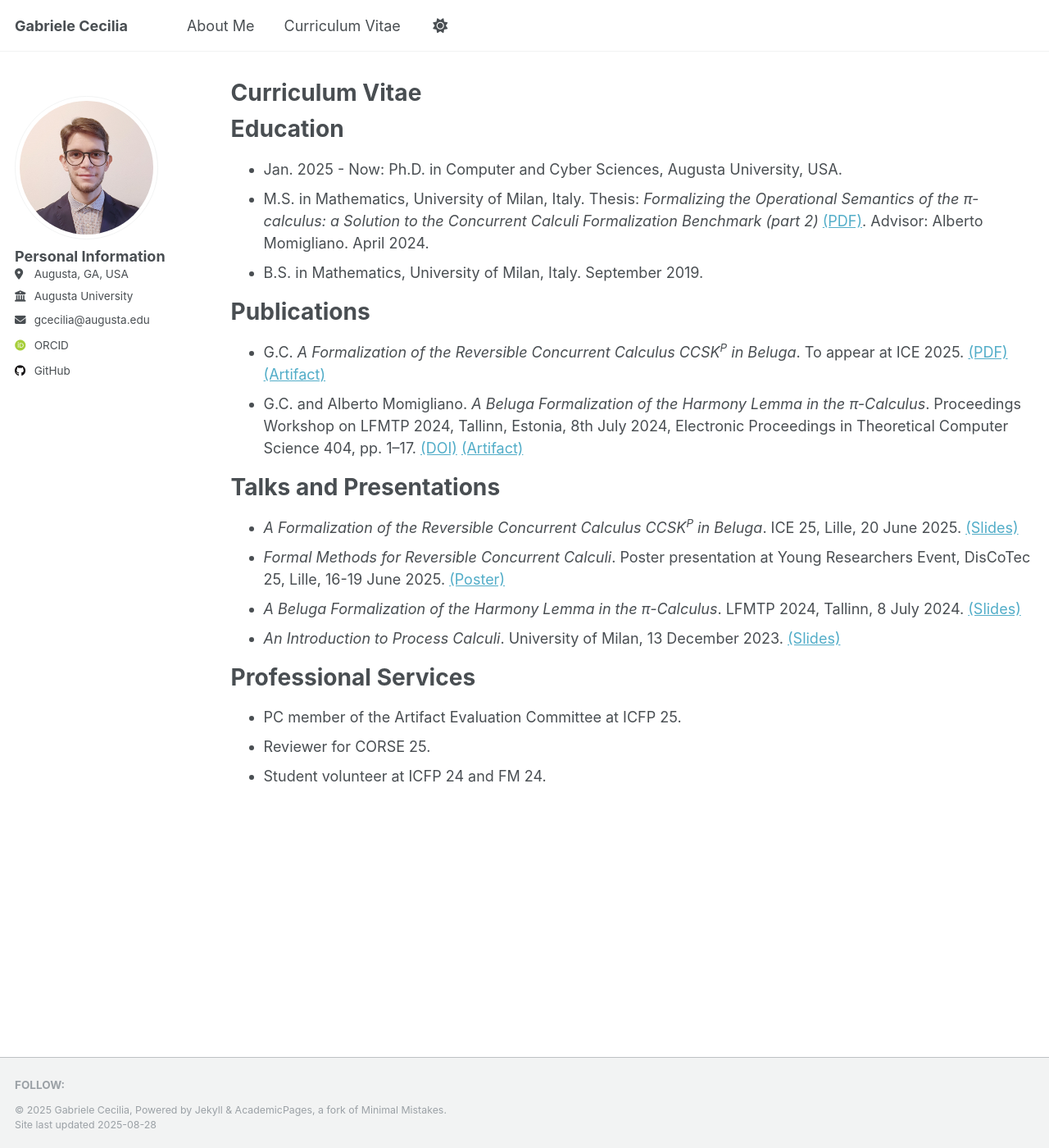
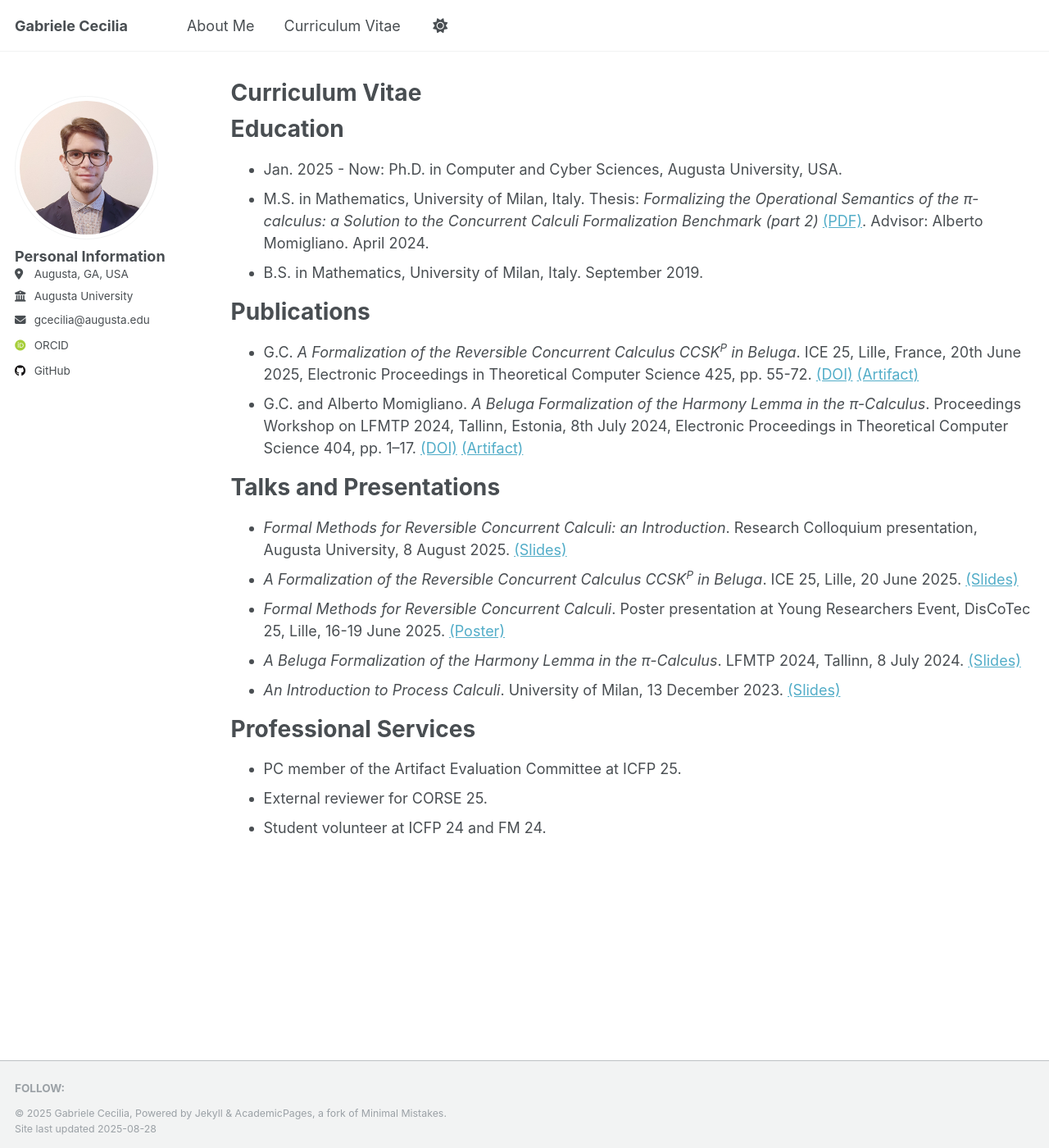
Before and after one commit to GabrieleCecilia/gabrielececilia.github.io, a Jekyll site: the page built from _pages/cv.md, in a window 1280 px wide and 1400 px high. Shown: the whole window at 82% size. Built offline with Jekyll 4.4.1, drawn with Linux system fonts in a browser that asks for light colours; some web fonts are replaced.

Commit message:
uploading research colloquium slides, updating ICE paper data

```diff
--- a/_pages/cv.md
+++ b/_pages/cv.md
@@ -18,11 +18,12 @@ Education
 
 Publications
 ======
-* G.C. *A Formalization of the Reversible Concurrent Calculus CCSK<sup>P</sup> in Beluga*. To appear at ICE 2025. [(PDF)](https://gabrielececilia.github.io/papers/ice25-paper.pdf) [(Artifact)](https://doi.org/10.5281/zenodo.15660906)
+* G.C. *A Formalization of the Reversible Concurrent Calculus CCSK<sup>P</sup> in Beluga*. ICE 25, Lille, France, 20th June 2025, Electronic Proceedings in Theoretical Computer Science 425, pp. 55-72. [(DOI)](https://doi.org/10.4204/EPTCS.425.5) [(Artifact)](https://doi.org/10.5281/zenodo.15660906)
 * G.C. and Alberto Momigliano. *A Beluga Formalization of the Harmony Lemma in the π-Calculus*. Proceedings Workshop on LFMTP 2024, Tallinn, Estonia, 8th July 2024, Electronic Proceedings in Theoretical Computer Science 404, pp. 1–17. [(DOI)](https://doi.org/10.4204/EPTCS.404.1) [(Artifact)](https://github.com/GabrieleCecilia/concurrent-benchmark-solution)
 
 Talks and Presentations
 ======
+* *Formal Methods for Reversible Concurrent Calculi: an Introduction*. Research Colloquium presentation, Augusta University, 8 August 2025. [(Slides)](https://gabrielececilia.github.io/talks/rcoll25-slides.pdf)
 * *A Formalization of the Reversible Concurrent Calculus CCSK<sup>P</sup> in Beluga*. ICE 25, Lille, 20 June 2025. [(Slides)](https://gabrielececilia.github.io/talks/ice25-slides.pdf)
 * *Formal Methods for Reversible Concurrent Calculi*. Poster presentation at Young Researchers Event, DisCoTec 25, Lille, 16-19 June 2025. [(Poster)](https://gabrielececilia.github.io/talks/yre25-poster.pdf)
 * *A Beluga Formalization of the Harmony Lemma in the π-Calculus*. LFMTP 2024, Tallinn, 8 July 2024. [(Slides)](https://gabrielececilia.github.io/talks/lfmtp24-slides.pdf)
@@ -31,5 +32,5 @@ Talks and Presentations
 Professional Services
 ======
 * PC member of the Artifact Evaluation Committee at ICFP 25.
-* Reviewer for CORSE 25.
+* External reviewer for CORSE 25.
 * Student volunteer at ICFP 24 and FM 24.
```
Also changed, not shown: 4 other files.
